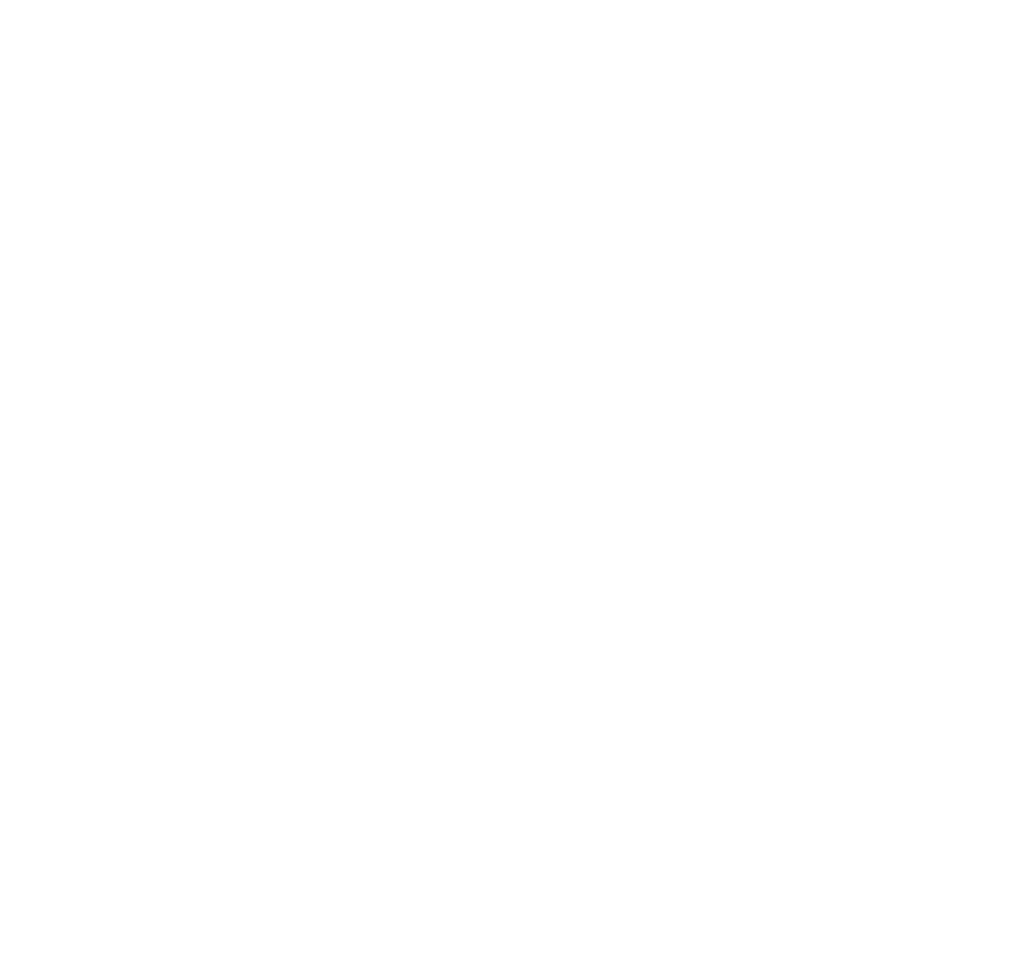
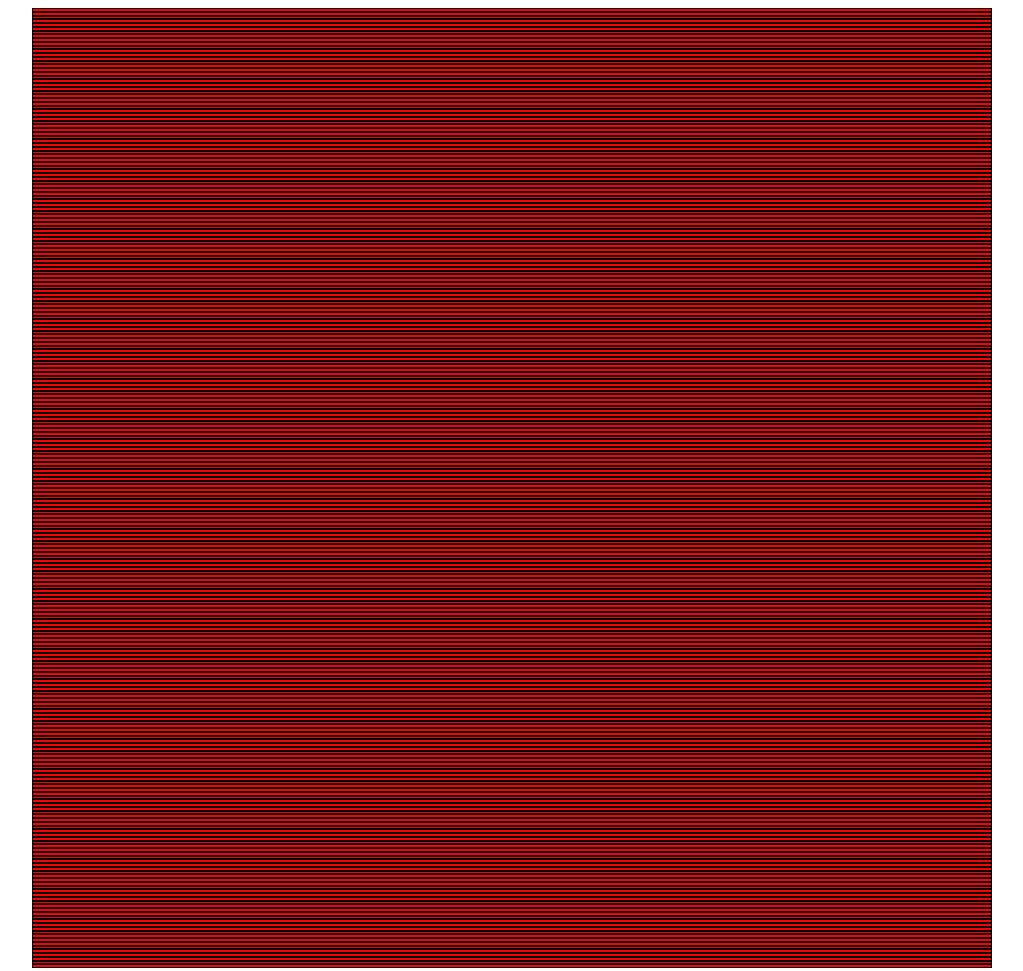
Before and after one commit to gman1647/Etch-a-Sketch, a plain HTML site: page index.html in a window 1280 px wide. Shown: the whole page, without its empty margins (128-1151 px from the left). Before the commit the page ends 800 px from the top, so only its background shows below. Drawn offline with Linux system fonts and the light colour scheme.

Commit message:
add function to create pixels. Function takes the width and creates the number of pixels needed to fill the grid (i.e. a width of 16 creates 256 pixels) and then appends them to the container. For now they are just straight lines, not boxes, but that's the next step.

```diff
--- a/index.html
+++ b/index.html
@@ -5,7 +5,7 @@
     <meta name="viewport" content="width=device-width, initial-scale=1.00">
     <meta http-equiv="X-UA-Compatible" content="ie=edge">
     <title>Etch-a-Sketch</title>
-    <link rel="sylesheet" href="style.css">
+    <link rel="stylesheet" href="style.css">
 </head>
 <body>
     <div id="container">
--- a/scripts.js
+++ b/scripts.js
@@ -0,0 +1,20 @@
+const container = document.getElementById("container");
+
+const pixel = document.createElement('div');
+pixel.classList.add('pixel');
+
+let width = 16;
+
+container.style.gridTemplateColumns = width;
+container.style.gridTemplateRows = width;
+
+function addPixels (rows){
+    for (let i=0; i < (rows*rows); i++) {
+        console.log("appended");
+        let pixel = document.createElement('div');
+        pixel.classList.add('pixel');
+        container.appendChild(pixel);
+    }
+}
+
+addPixels (width);
--- a/style.css
+++ b/style.css
@@ -0,0 +1,12 @@
+#container {
+    width: 960px;
+    height: 960px;
+    margin: auto;
+    background-color: black;
+    display: grid;
+}
+
+.pixel {
+    background-color: red;
+    border: 1px solid black;
+}
```
